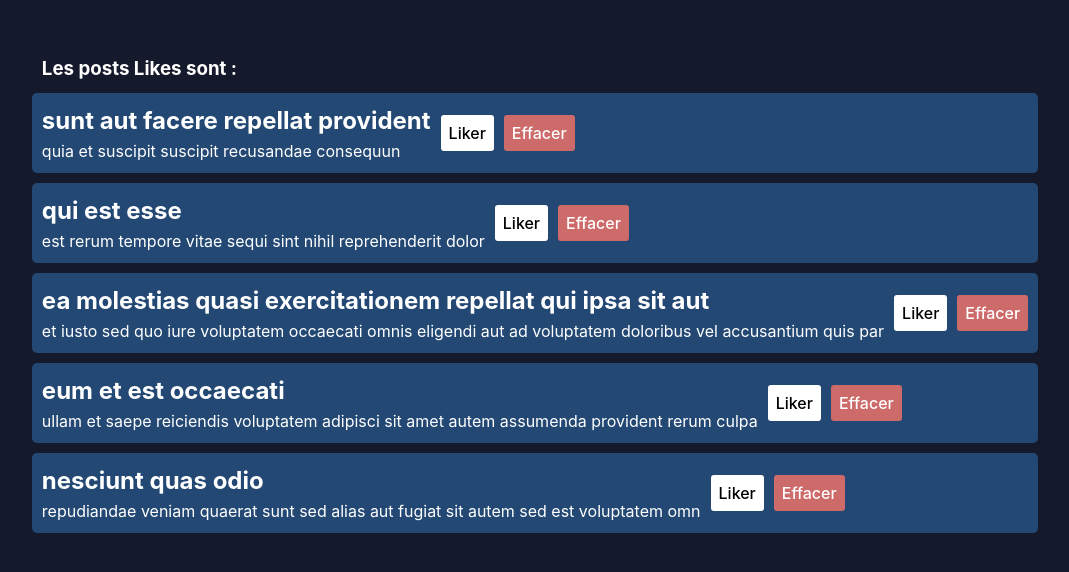
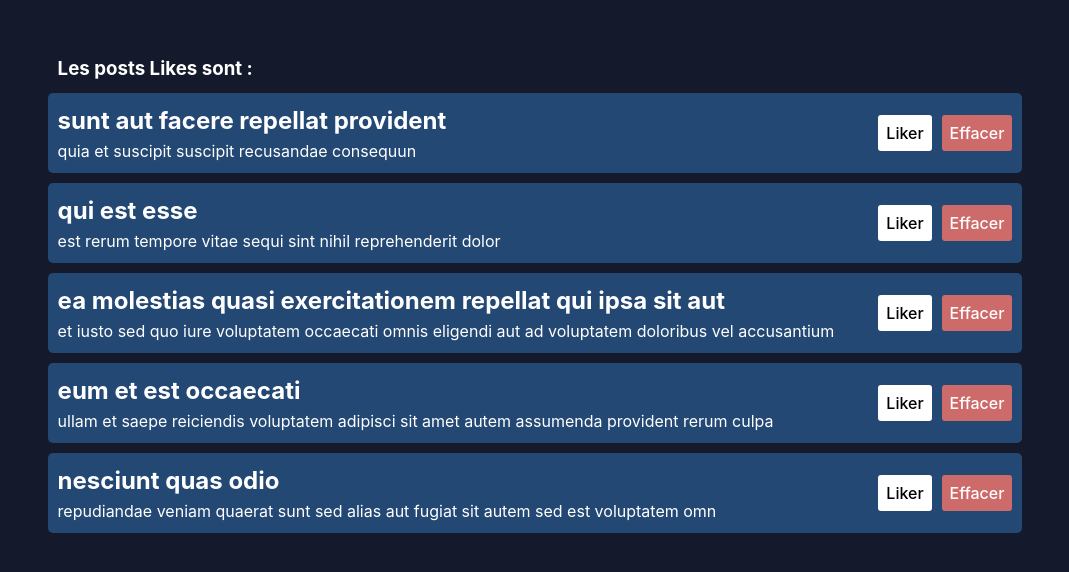
Before and after one commit to vanparfait/MiniBlog-react, a React (Vite) app: page / in a window 1280 px wide. Shown: the part 106-678 px from the top of the page, without its empty margins (105-1174 px from the left). Built offline with nearby package versions, Linux system fonts and the light colour scheme.

Commit message:
creation du composant Post et Navbar de facon provisoire

```diff
--- a/src/App.css
+++ b/src/App.css
@@ -34,7 +34,9 @@ body {
   border-radius: 5px;
   display: flex;
   align-items: center;
-  gap: 10px;
+  /* ajout */
+  justify-content: space-between;
+  gap: 44px;
 }
 
 .post.active {
@@ -73,6 +75,7 @@ body {
 .btn {
   gap: 10px;
   display: flex;
+  /* margin-left: 50px; */
 }
 .btn .delete {
   background-color: rgb(205, 106, 106);
--- a/src/App.jsx
+++ b/src/App.jsx
@@ -23,7 +23,7 @@ function App() {
       userId: 1,
       id: 3,
       title: "ea molestias quasi exercitationem repellat qui ipsa sit aut",
-      body: "et iusto sed quo iure\nvoluptatem occaecati omnis eligendi aut ad\nvoluptatem doloribus vel accusantium quis par",
+      body: "et iusto sed quo iure\nvoluptatem occaecati omnis eligendi aut ad\nvoluptatem doloribus vel accusantium",
       like: false,
     },
     {
```
